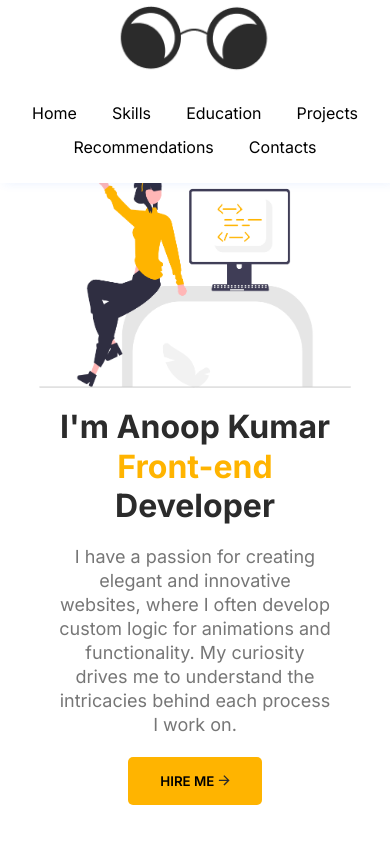
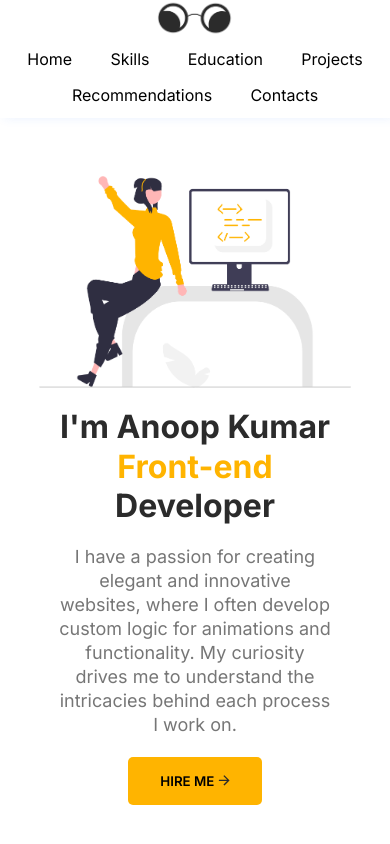
Before and after one commit to Anoop-Kumar-31/jtgproject, a React (Create React App) app: page / in a window 390 px wide. Shown: the top 844 px of the page. Built offline with nearby package versions, Linux system fonts and the light colour scheme.

Commit message:
Update Navbar.module.css

```diff
--- a/src/components/Navbar.module.css
+++ b/src/components/Navbar.module.css
@@ -44,13 +44,17 @@
     .nav{
         flex-direction: column;
         height: auto;
+        padding: 0 !important;
+        margin: 0 !important;
     }
     .nav > img{
         margin: 0;
+        width: 20vw;
+        height: auto;
     }
     .navLinks{
         flex-wrap: wrap;
-        padding: 5% 5%;
+        padding: 1.5% 1%;
         justify-content: center;
         align-items: center;
         gap: 4%;
```
